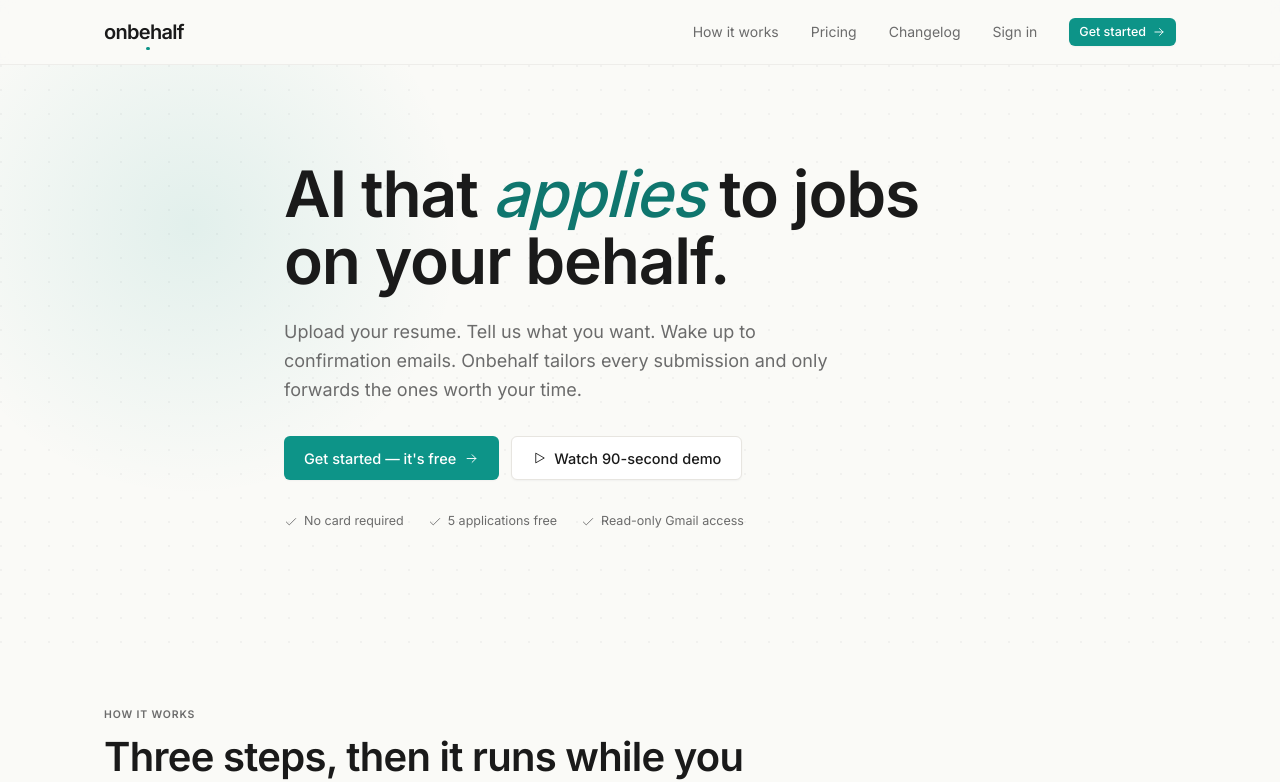
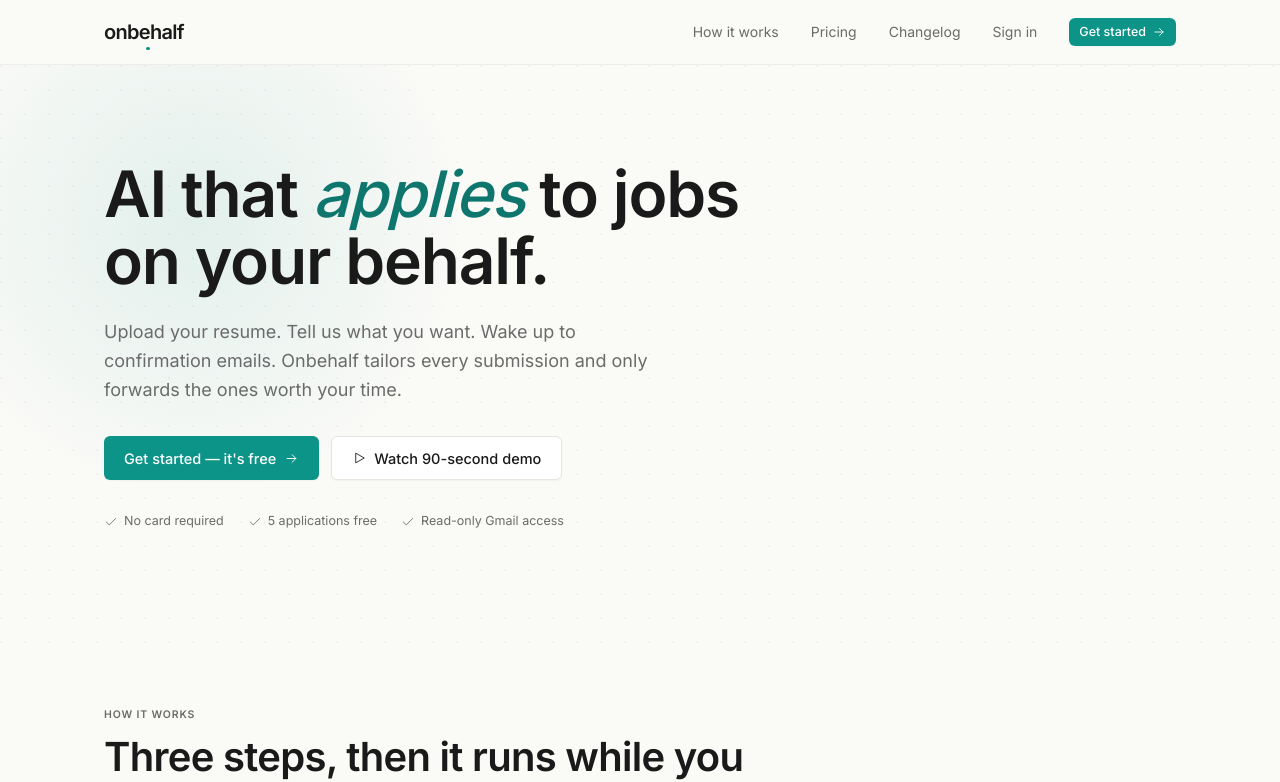
Before and after one commit to joyo11/onbehalf, a Next.js app: page / in a window 1280 px wide. Shown: the top 782 px of the page. Built offline with nearby package versions, Linux system fonts and the light colour scheme.

Commit message:
Left-align hero text within the same 1120px container

```diff
--- a/app/page.tsx
+++ b/app/page.tsx
@@ -51,7 +51,8 @@ function LandingHero() {
         style={{ background: "radial-gradient(circle, rgba(13,148,136,0.10) 0%, rgba(13,148,136,0) 60%)" }}
         aria-hidden
       />
-      <div className="relative max-w-[760px] mx-auto px-6 pt-24 pb-28 flex flex-col">
+      <div className="relative max-w-[1120px] mx-auto px-6 pt-24 pb-28">
+        <div className="max-w-[640px]">
           <h1 className="text-[64px] font-semibold tracking-[-0.025em]" style={{ lineHeight: 1.04 }}>
             AI that <span className="italic" style={{ color: "var(--accent-hi)", fontWeight: 500 }}>applies</span> to jobs
             <br /> on your behalf.
@@ -74,6 +75,7 @@ function LandingHero() {
             <span className="flex items-center gap-1.5"><Icon name="check" size={14} /> No card required</span>
             <span className="flex items-center gap-1.5"><Icon name="check" size={14} /> 5 applications free</span>
             <span className="flex items-center gap-1.5"><Icon name="check" size={14} /> Read-only Gmail access</span>
+          </div>
         </div>
       </div>
     </section>
```
Lines whose indentation alone changed are shown as unchanged.
